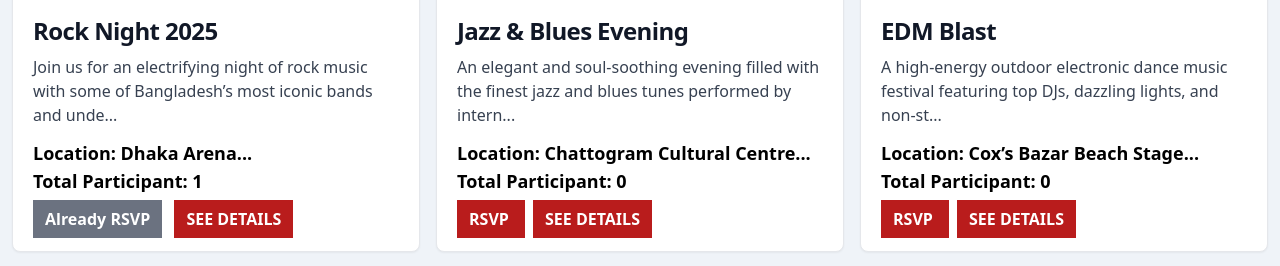
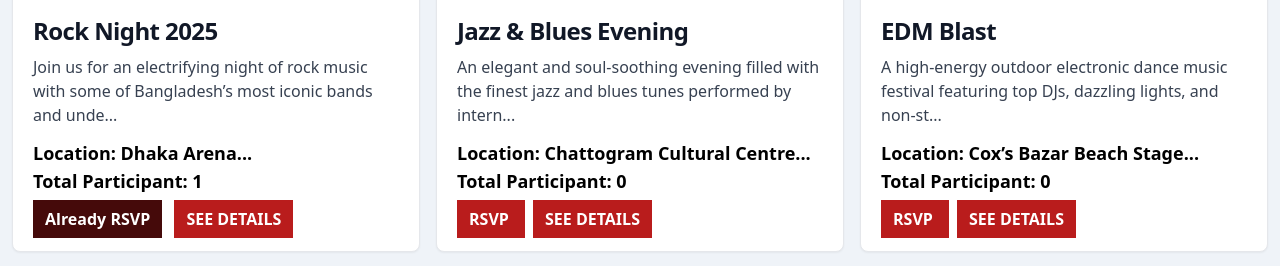
Before and after one commit to rjmahfuztech/event-management, a Django app: page / in a window 1280 px wide. Shown: the part 1150-1416 px from the top of the page. Run offline with Django 5.2, Linux system fonts and the light colour scheme; a user stored in the database is signed in; data comes from the database, SQL or seed files in the repository; some libraries are stand-ins or nearby versions.

Commit message:
already rsvp background color changed

```diff
--- a/events/templates/event_info.html
+++ b/events/templates/event_info.html
@@ -41,7 +41,7 @@
                             </h3>
                             <div class="mt-3">
                                 {% if user in event.participant.all %}
-                                    <a class="bg-gray-500 mr-2 text-white py-2 px-3 font-semibold">Already RSVP</a>
+                                    <a class="bg-red-950 cursor-not-allowed mr-2 text-white py-2 px-3 font-semibold">Already RSVP</a>
                                 {% else %}
                                     <a href="{% url "join-event" event.id %}"
                                        class="bg-red-700 mr-2 text-white py-2 px-3 font-semibold hover:bg-red-800 transition-colors duration-300">
```
